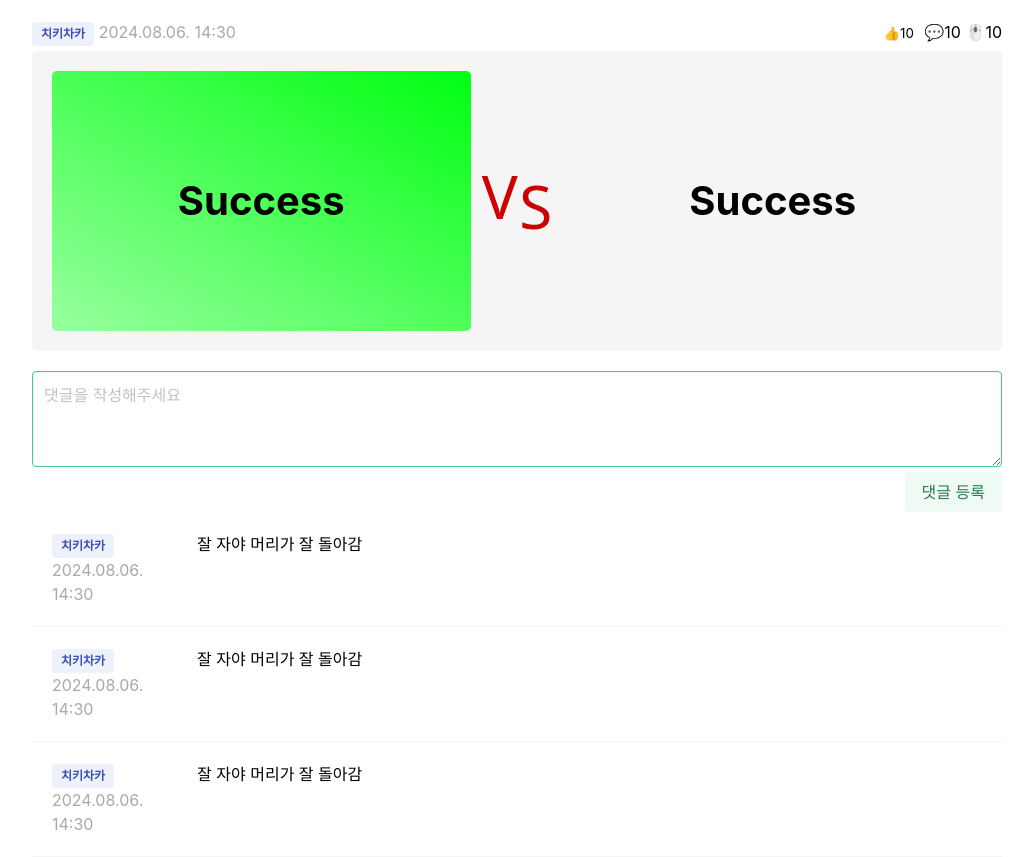
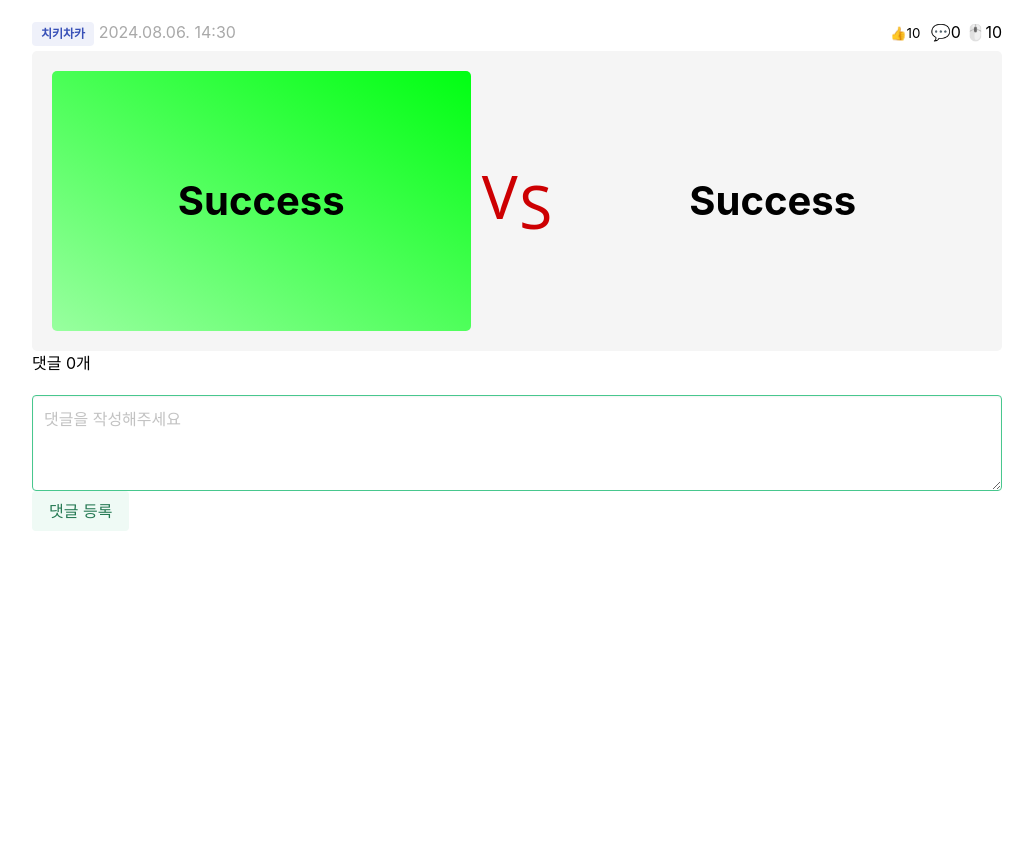
Before and after one commit to qudcks1940/jungle-week0, a Flask app: page /question in a window 1280 px wide. Shown: the part 210-1067 px from the top of the page, without its empty margins (123-1156 px from the left). After the commit the page ends 741 px from the top, so only its background shows below. Run offline with Flask 3, Linux system fonts and the light colour scheme; some libraries are stand-ins or nearby versions; some web fonts are replaced.

Commit message:
좋아요, 응답 수 (db연동 x)

```diff
--- a/app.py
+++ b/app.py
@@ -166,7 +166,10 @@ def question():
         session['like_count'] = 10  # 기본 좋아요 수
     if 'click_count' not in session:
         session['click_count'] = 10  # 기본 클릭 수
-    return render_template('question.html', like_count=session['like_count'], click_count=session['click_count'])
+    if 'comments' not in session:
+        session['comments'] = []
+    comments = session['comments']
+    return render_template('question.html', like_count=session['like_count'], click_count=session['click_count'], comments=comments)
 
 # 좋아요 수 증가 라우트
 @app.route('/increment_like', methods=['POST'])
@@ -183,6 +186,22 @@ def increment_click():
         session['click_count'] += 1
         return jsonify({'click_count': session['click_count']})
     return jsonify({'error': 'Click count not found'}), 400
+
+
+# 댓글 추가 라우트
+@app.route('/add_comment', methods=['POST'])
+@token_required
+def add_comment(current_user):
+    comment_text = request.form['comment']
+    comment = {
+        'nickname': current_user['nickname'],
+        'created_at': datetime.datetime.now().strftime('%Y.%m.%d. %H:%M'),
+        'text': comment_text
+    }
+    if 'comments' not in session:
+        session['comments'] = []
+    session['comments'].append(comment)
+    return redirect(url_for('question'))
 
 # 질문 등록
 @app.route('/api/question', methods=['POST'])
--- a/templates/question.html
+++ b/templates/question.html
@@ -80,7 +80,7 @@
         <button id="like-button" class="like-button" style="border: none; background: none; cursor: pointer;">
             👍<span id="like-count">{{ like_count }}</span>
         </button>
-        <span>💬10</span>
+        <span>💬<span id="comment-count">{{ comments|length }}</span></span>
         <span>🖱️<span id="click-count">{{ click_count }}</span></span>
     </div>
 </section>
@@ -96,42 +96,34 @@
         <button class="button question">Success</button>
     </div>
 </section>
-<section class="chart-box">
-</section>
-<section class="comment-input">
-    <textarea class="textarea is-success" rows="3" type="text" placeholder="댓글을 작성해주세요"></textarea>
-    <div class="button-right-align">
-        <button class="button is-success is-light">댓글 등록</button>
+
+<!-- 댓글 개수를 표시하는 부분 -->
+<section class="comments-section">
+    <div class="comments-header">
+        <span>댓글 {{ comments|length }}개</span>
     </div>
 </section>
+
+<section class="comment-input">
+    <form action="{{ url_for('add_comment') }}" method="post">
+        <textarea class="textarea is-success" rows="3" name="comment" placeholder="댓글을 작성해주세요"></textarea>
+        <div class="button-right-align">
+            <button class="button is-success is-light" type="submit">댓글 등록</button>
+        </div>
+    </form>
+</section>
 <section>
+    {% for comment in comments %}
     <div class="comment-box">
         <div class="comment-nickname">
-            <span class="tag is-link is-light">치키차카</span>
-            <p class="created-at">2024.08.06. 14:30</p>
+            <span class="tag is-link is-light">{{ comment.nickname }}</span>
+            <p class="created-at">{{ comment.created_at }}</p>
         </div>
         <div class="comment-text">
-            <p>잘 자야 머리가 잘 돌아감</p>
+            <p>{{ comment.text }}</p>
         </div>
     </div>
-    <div class="comment-box">
-        <div class="comment-nickname">
-            <span class="tag is-link is-light">치키차카</span>
-            <p class="created-at">2024.08.06. 14:30</p>
-        </div>
-        <div class="comment-text">
-            <p>잘 자야 머리가 잘 돌아감</p>
-        </div>
-    </div>
-    <div class="comment-box">
-        <div class="comment-nickname">
-            <span class="tag is-link is-light">치키차카</span>
-            <p class="created-at">2024.08.06. 14:30</p>
-        </div>
-        <div class="comment-text">
-            <p>잘 자야 머리가 잘 돌아감</p>
-        </div>
-    </div>
+    {% endfor %}
 </section>
 </body>
 </html>
```
Also changed, not shown: templates/index.html (+8 -5 lines).
